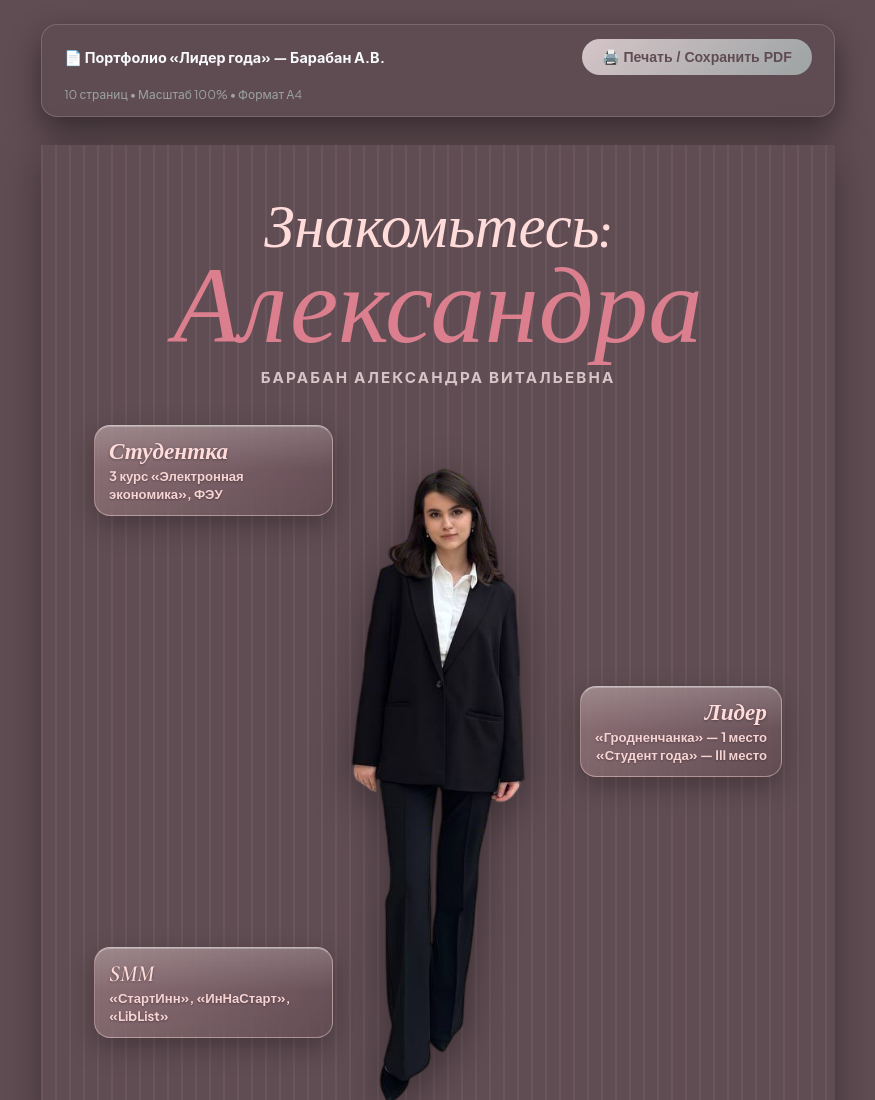
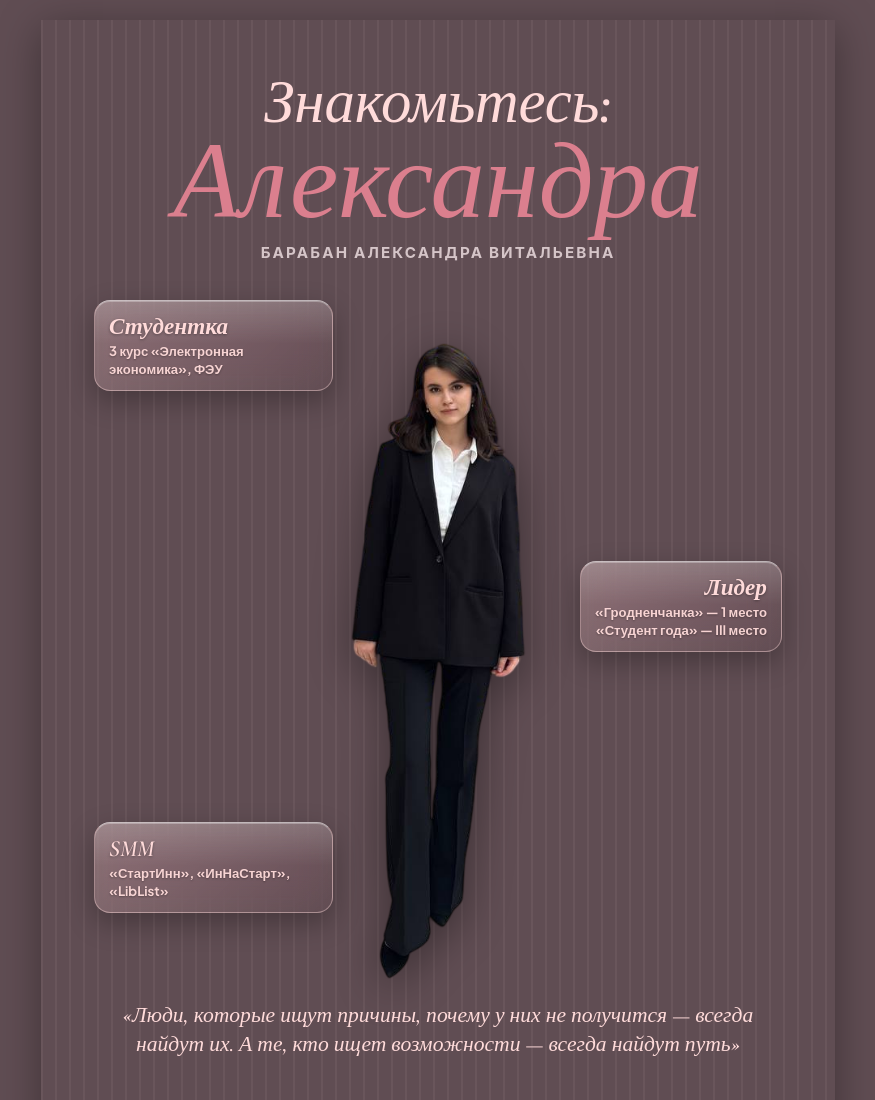
Before and after one commit to BUIVER/aleksandra-baraban-leader, a plain HTML site: page booklet.html in a window 1280 px wide. Shown: the top 1100 px of the page, without its empty margins (202-1077 px from the left). Drawn offline with nearby package versions, Linux system fonts and the light colour scheme.

Commit message:
Remove booklet toolbar and add print PDF export.
Drop screen-only controls, tighten print CSS, and regenerate PDF via Playwright script.

Co-authored-by: Cursor <cursoragent@cursor.com>

```diff
--- a/booklet.html
+++ b/booklet.html
@@ -27,37 +27,11 @@
       font-family: 'Plus Jakarta Sans', -apple-system, BlinkMacSystemFont, sans-serif;
       background: #604D53;
       color: var(--ink);
-      padding: 24px 0 48px;
+      padding: 20px 0 40px;
       display: flex;
       flex-direction: column;
       align-items: center;
-      gap: 28px;
-    }
-
-    .toolbar {
-      width: min(210mm, 95vw);
-      background: rgba(96, 77, 83, 0.92);
-      border: 1px solid rgba(255, 255, 255, 0.16);
-      border-radius: 16px;
-      padding: 14px 22px;
-      color: #f8fafc;
-      display: flex;
-      justify-content: space-between;
-      align-items: center;
-      flex-wrap: wrap;
-      gap: 12px;
-      box-shadow: 0 12px 32px rgba(0, 0, 0, 0.45);
-    }
-
-    .btn-print {
-      background: linear-gradient(135deg, #D5C5C8, #9DA3A4);
-      color: #604D53;
-      border: none;
-      padding: 10px 20px;
-      border-radius: 999px;
-      font-weight: 800;
-      font-size: 0.88rem;
-      cursor: pointer;
+      gap: 20px;
     }
 
     /* A4 Page */
@@ -75,9 +49,19 @@
       flex-direction: column;
     }
 
+    @page {
+      size: A4 portrait;
+      margin: 0;
+    }
+
     @media print {
-      body { background: #fff; padding: 0; gap: 0; }
-      .toolbar { display: none; }
+      body {
+        background: #fff;
+        padding: 0;
+        gap: 0;
+        -webkit-print-color-adjust: exact;
+        print-color-adjust: exact;
+      }
       .a4-page {
         box-shadow: none;
         margin: 0;
@@ -699,15 +683,6 @@
 </head>
 <body>
 
-  <!-- TOOLBAR (screen only) -->
-  <div class="toolbar">
-    <div style="font-weight:700; font-size:0.9rem;">📄 Портфолио «Лидер года» — Барабан А.В.</div>
-    <div class="toolbar-actions">
-      <button class="btn-print" onclick="window.print()">🖨️ Печать / Сохранить PDF</button>
-    </div>
-    <div style="font-size:0.75rem; color:#9DA3A4;">10 страниц • Масштаб 100% • Формат А4</div>
-  </div>
-
   <!-- ==================== PAGE 1: TITLE (стиль референса) ==================== -->
   <div class="a4-page pg-title-page">
     <div class="title-hero">
```
Also changed, not shown: scripts/build_booklet_pdf.mjs (added, +29 -0 lines), 2 other files.
